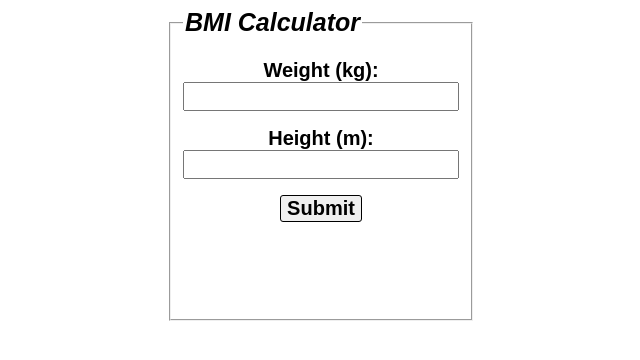
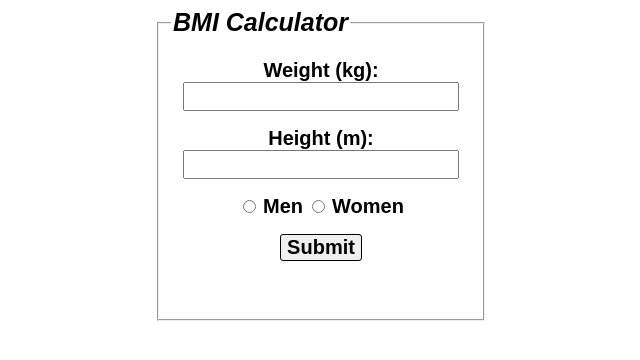
Before and after one commit to Grzegorz121979/vsc_flask, a Flask app: page / in a window 1280 px wide. Shown: the top 360 px of the page, without its empty margins (319-959 px from the left). Run offline with Flask 3, Linux system fonts and the light colour scheme.

Commit message:
radio button

```diff
--- a/main.py
+++ b/main.py
@@ -16,9 +16,6 @@ def calculate_bmi():
         result = round(weight_input / height_input ** 2, 2)
         return render_template('index.html', result=result)
     except ValueError:
-        error = 'Only numbers'
-        return render_template('index.html', error=error)
-    except KeyError:
         error = 'All position should be fill'
         return render_template('index.html', error=error)
 
--- a/static/style.css
+++ b/static/style.css
@@ -1,5 +1,5 @@
 fieldset {
-    width: 250px;
+    width: 300px;
 }
 
 #h1 {
--- a/templates/index.html
+++ b/templates/index.html
@@ -17,6 +17,11 @@
                     <p></p>
                     <label class="label">Height (m): </label>
                     <input type="text" id="height_input" name="height_input" class="label">
+                    <p></p>
+                    <input type="radio" name="radio_button" id="rad1" value="men_value">
+                    <label class="label" for="rad1">Men</label>
+                    <input type="radio" name="radio_button" id="rad2" value="women_value">
+                    <label class="label" for="rad2">Women</label>
                     <p></p>
                     <button type="submit" id="button">Submit</button>
                     <p></p>
```
